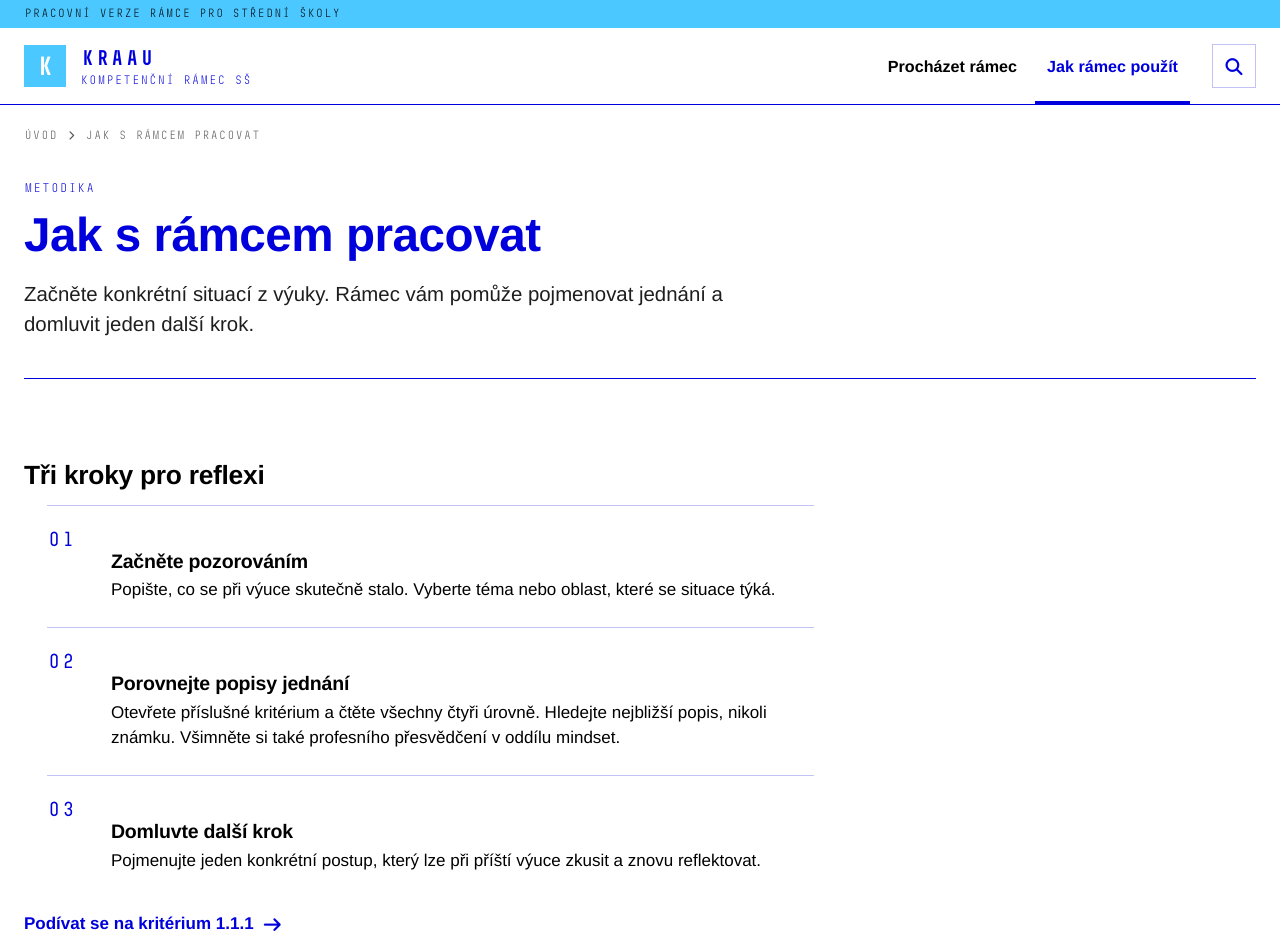
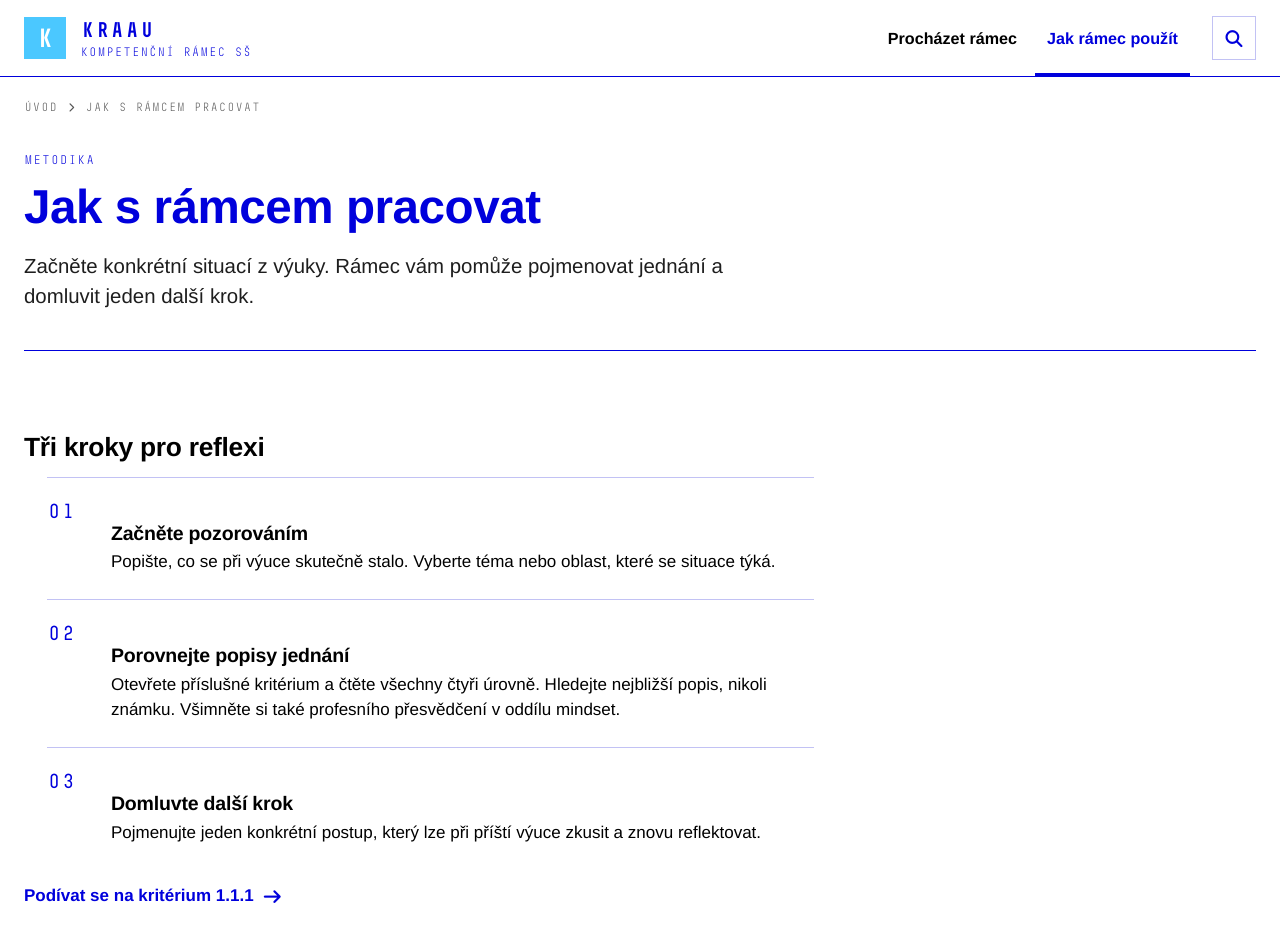
Before and after one commit to RadekDobrovolny/kraau, an Astro site: page /jak-pracovat in a window 1280 px wide. Shown: the top 940 px of the page. Built offline with nearby package versions, Linux system fonts and the light colour scheme; Astro itself is replaced by a stand-in of ours.

Commit message:
Odstranit horni pruh s oznacenim pracovni verze

```diff
--- a/src/layouts/SiteLayout.astro
+++ b/src/layouts/SiteLayout.astro
@@ -34,9 +34,6 @@ const canonical = new URL(Astro.url.pathname, Astro.site).toString();
   </head>
   <body>
     <a class="skip-link" href="#obsah">Přejít na obsah</a>
-    <div class="draft-strip">
-      <div class="shell draft-strip__inner"><span>Pracovní verze rámce pro střední školy</span></div>
-    </div>
     <header class="site-header">
       <div class="shell site-header__inner">
         <a class="brand" href={withBase('')} aria-label="KRAAU, úvodní stránka">
```
